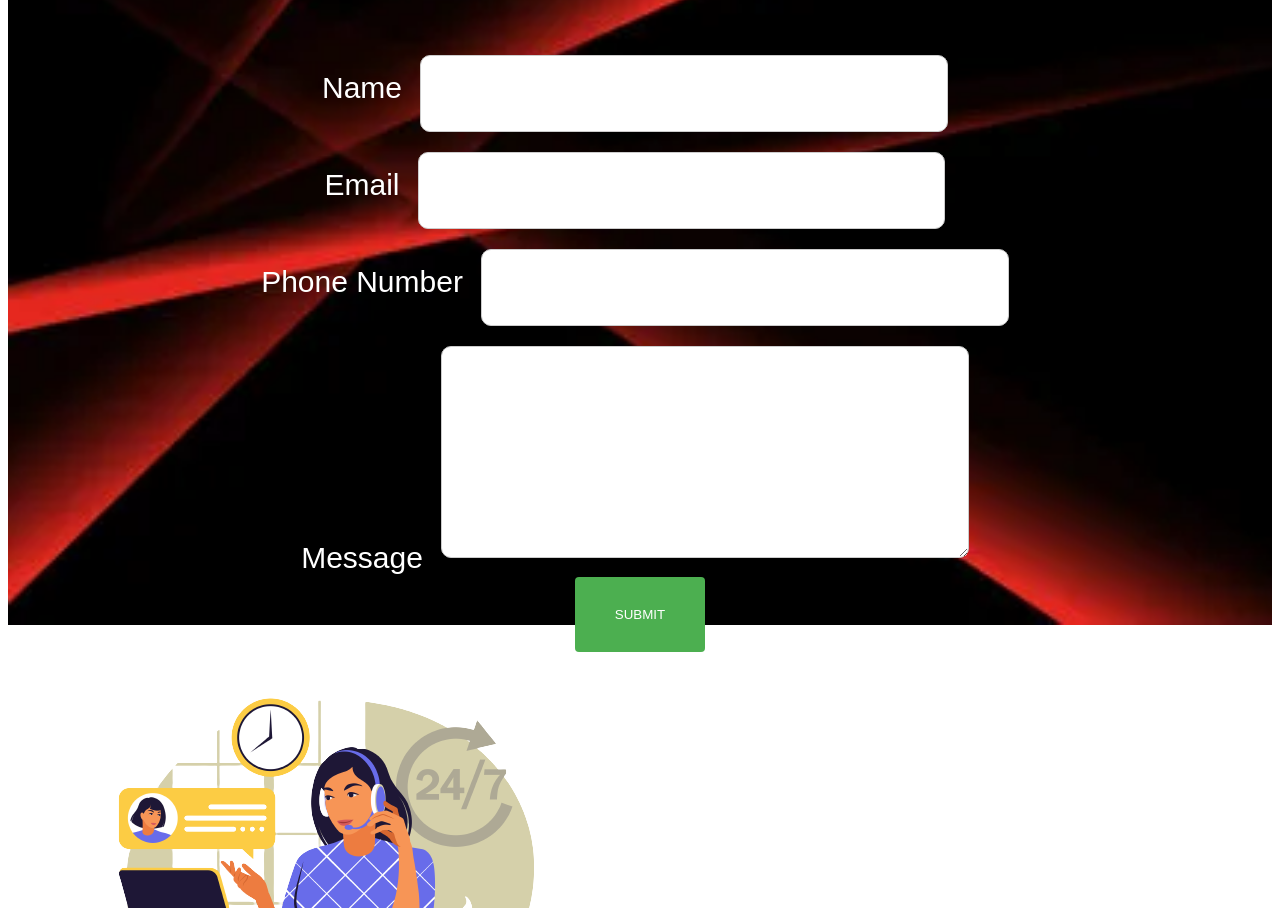
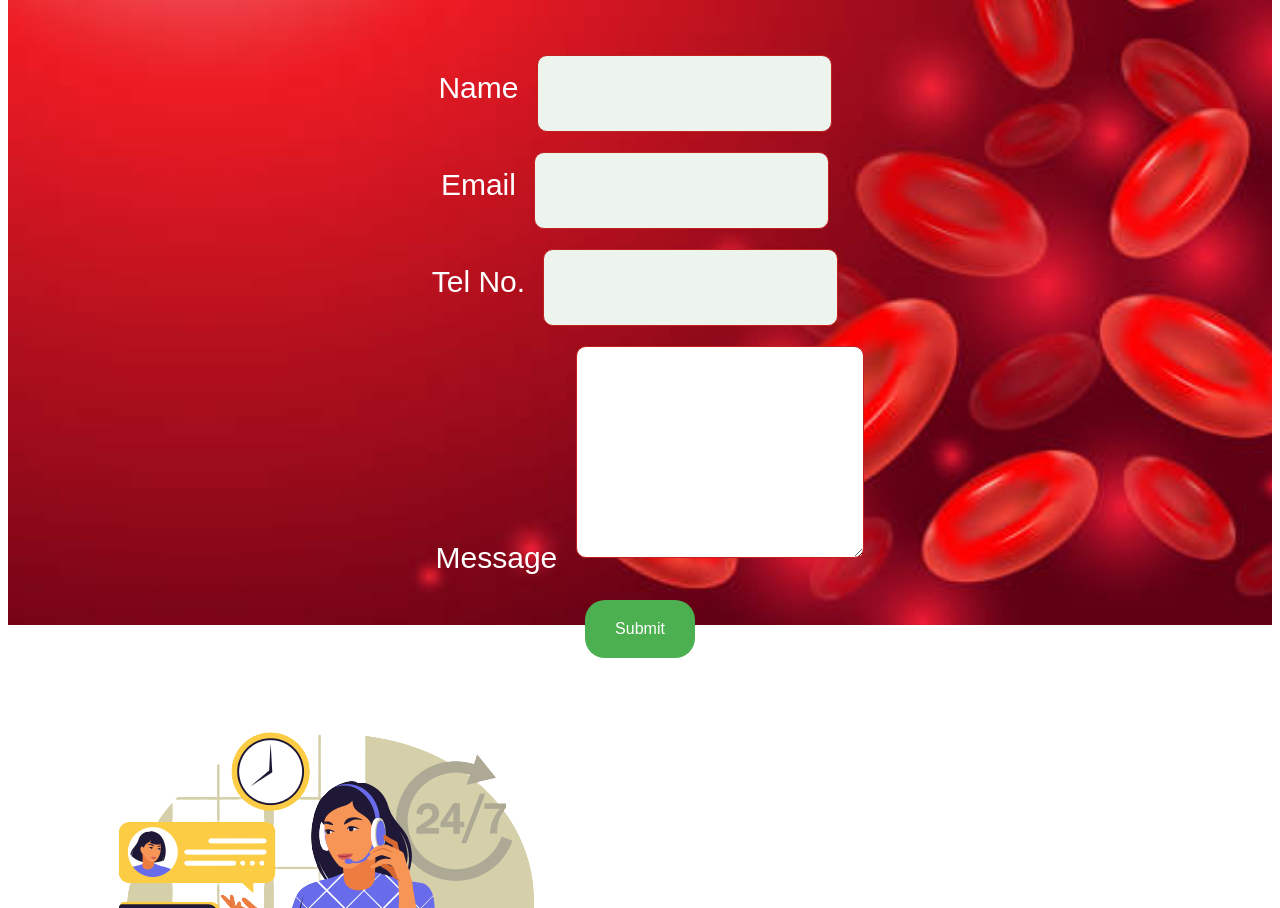
Before and after one commit to Isaackmogaka/Blood-Bank-System., a plain HTML site: page css/Contact.us.html in a window 1280 px wide. Shown: the part 222-1130 px from the top of the page. Drawn offline with Linux system fonts and the light colour scheme.

Commit message:
added hover

```diff
--- a/css/Contact.us.html
+++ b/css/Contact.us.html
@@ -25,19 +25,21 @@
             </div>
 
             <div class="form-group">
-                <label for="name">Phone Number</label>
+                <label for="name">Tel No.</label>
                 <input type="text" name="Phone Number">
             </div>
 
-            <div class="form-group">
+            <div class="form-group2">
                 <label for="name">Message</label>
                 <textarea name="message" id="" cols="30" rows="10"></textarea>
             </div>
+            <br>
             <div class="button">
-                <button>SUBMIT  </button>
+               <button class="submit">Submit</button>
             </div>
          </form>
     </div>
+    <!-- start footer -->
     <div class="footercontact">
     <img id
      src="/Images/lady1.png" alt="">
@@ -69,6 +71,14 @@
 </div>
 
 
-<script src="/script/script.js"></script>
+<script src="/script/script.js">
+
+var submitButton = document.getElementById("submitBtn");
+    submitButton.addEventListener("click", onSubmitClick);
+
+    function onSubmitClick() {
+      alert("Button clicked!");
+    }
+</script>
 </body>
 </html>
--- a/css/index.css
+++ b/css/index.css
@@ -67,7 +67,7 @@ background-repeat: no-repeat;
 /* start of contact us */
 
 .container {
-    background-image: url('/Images/bett.webp');
+    background-image: url('/Images/vee1.jpg');
     background-size: cover;
     background-repeat: no-repeat;
     height: 100vh;
@@ -89,16 +89,16 @@ background-repeat: no-repeat;
     margin-bottom: 30px;
   }
 
-  #my-form {
+  #my-form{
  padding: 30px;
     color: white;
     font-size: 30px;
     font-weight: 20px;
     align-items: center;
-
   }
-
-
+.form-group2{
+    padding-left: 30px;
+}
   .my-form label {
     display: block;
   }
@@ -107,7 +107,7 @@ background-repeat: no-repeat;
   textarea {
     width: 40%;
     padding: 30px;
-    border: 1px solid #ccc;
+    border: 1px solid white;
     border-radius: 10px;
     margin: 10px;
   }
@@ -119,27 +119,39 @@ background-repeat: no-repeat;
     margin: 20px;
     padding: 30px;
   }
+/*
+ .button {
+color: white;
+align-items: center;
+justify-content: center;
+background-color: #45a049;
+padding: 10px;
+width: 10vw;
+font-size: 2rem;
+border-radius: 5px solid white; */
 
-  .button {
-    height: 40px;
-    display: flex;
-    justify-content: center;
-    align-items: center;
+
+
+.submit{
+    background-color: #4CAF50; /* Green */
+    border: none;
+    color: white;
+    padding: 20px 30px;
+    text-align: center;
+    text-decoration: none;
+    display: inline-block;
+    font-size: 16px;
+    cursor: pointer;
+    border-radius: 20px;
   }
 
-  button {
-    padding: 30px 40px;
-    background-color: #4CAF50;
-    color: #fff;
-    border: none;
-    border-radius: 4px;
-    cursor: pointer;
-margin-top: 40px;
+  /* Hover effect */
+  .submit:hover {
+    background-color: #c7d31b; /* Darker green */
   }
 
-  button:hover {
-    background-color: #45a049;
-  }
+
+
 
   #lady1 {
     width: 30px;
@@ -212,3 +224,34 @@ color: beige;
 .admincontainer form{
 
 }
+input[type="text"],
+textarea {
+  width: 20%;
+  padding: 30px;
+  border: 1px solid #c21f1f;
+  border-radius: 10px;
+  margin: 10px;
+}
+input {
+
+    background-color: #edf4ed;
+    color: #fff;
+    border: none;
+    border-radius: 4px;
+    cursor: pointer;
+  }
+  .button {
+    height: 40px;
+    display: flex;
+    justify-content: center;
+    align-items: center;
+    color: #4CAF50;
+  }
+  input.button {
+    height: 60px;
+    display: flex;
+    justify-content:space-between;
+    width: 80px;
+    font-size: 20px;
+    margin-left: 90px;
+  }
--- a/script/script.js
+++ /dev/null
@@ -1,13 +0,0 @@
-function validateForm(event) {
-    var username = document.getElementById('username').value;
-    var password = document.getElementById('password').value;
-    var errorMessage = document.getElementById('error-message');
-
-    if (username === '' || password === '') {
-      event.preventDefault(); // Prevent form submission
-      errorMessage.textContent = 'Please enter both username and password.';
-      errorMessage.style.display = 'block';
-    } else {
-      errorMessage.style.display = 'none';
-    }
-  }
```
Also changed, not shown: css/Admin.html (deleted, +0 -30 lines), Images/vee.jpg (added), Images/vee1.jpg (added).
